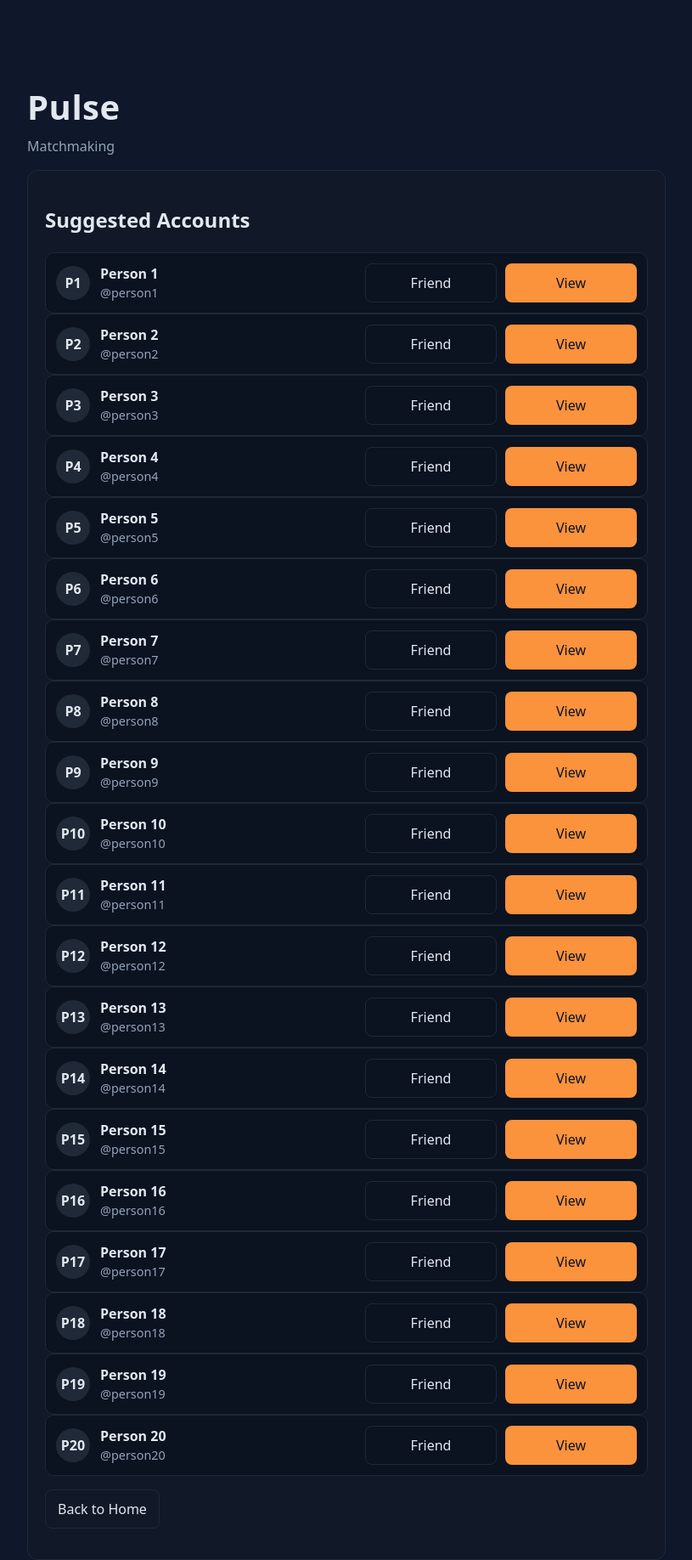
After one commit to spencerboggs/pulse-app, a Flask app: page /matchmaking in a window 1280 px wide. The commit adds this page. Shown: the whole page at 85% size, without its empty margins (232-1047 px from the left). Run offline with Flask 3, Linux system fonts and the light colour scheme.

Commit message:
Created Subpages

```diff
--- a/app.py
+++ b/app.py
@@ -16,6 +16,38 @@ def create_app() -> Flask:
     def home():
         return render_template("home.html")
 
+    @app.route("/profile")
+    def profile():
+        return render_template("profile.html")
+
+    @app.route("/events")
+    def events():
+        return render_template("events.html")
+
+    @app.route("/settings")
+    def settings():
+        return render_template("settings.html")
+
+    @app.route("/weekly-insights")
+    def weekly_insights():
+        return render_template("weekly_insights.html")
+
+    @app.route("/matchmaking")
+    def matchmaking():
+        return render_template("matchmaking.html")
+
+    @app.route("/message")
+    def message():
+        return render_template("message.html")
+
+    @app.route("/blocked-accounts")
+    def blocked_accounts():
+        return render_template("blocked_accounts.html")
+
+    @app.route("/report")
+    def report():
+        return render_template("report.html")
+
     return app
 
 app = create_app()
--- a/static/css/styles.css
+++ b/static/css/styles.css
@@ -52,7 +52,7 @@ a:hover {
 
 .brand .logo {
   font-weight: 700;
-  font-size: 1.5rem;
+  font-size: 2.5rem;
   letter-spacing: 0.5px;
 }
 
@@ -75,10 +75,138 @@ a:hover {
   margin-top: 8px;
 }
 
+/* Compact list rows with chevron */
+.list {
+  margin: 0;
+  padding: 0;
+}
+
+.row-link {
+  display: flex;
+  align-items: center;
+  justify-content: space-between;
+  padding: 12px 8px;
+  border-top: 1px solid var(--border);
+  color: var(--fg);
+  text-decoration: none;
+}
+
+.row-link:first-child {
+  border-top: 0;
+}
+
+.row-link:hover {
+  background: rgba(255, 255, 255, 0.02);
+  text-decoration: none;
+}
+
+.row-label {
+  font-size: 1rem;
+}
+
+.row-chevron::after {
+  content: "›";
+  color: var(--muted);
+  font-size: 1.25rem;
+  line-height: 1;
+  margin-left: 12px;
+}
+
+/* Chip-style toggles */
+.toggle-row {
+  display: grid;
+  grid-template-columns: 1fr 1fr;
+  gap: 12px;
+}
+
+.chip-toggle {
+  display: block;
+}
+
+.chip-toggle input {
+  position: absolute;
+  opacity: 0;
+  pointer-events: none;
+}
+
+.chip {
+  display: inline-flex;
+  align-items: center;
+  justify-content: center;
+  padding: 8px 12px;
+  border: 1px solid var(--border);
+  border-radius: 999px;
+  color: var(--fg);
+  background: transparent;
+  cursor: pointer;
+  user-select: none;
+  width: 100%;
+}
+
+.chip:hover { opacity: 0.95; }
+
+.chip-toggle input:checked + .chip {
+  background: var(--accent);
+  color: var(--accent-contrast);
+  border-color: var(--accent);
+}
+
 .grid-2 {
   display: grid;
   grid-template-columns: 1fr 1fr;
   gap: 12px;
+}
+
+.grid-3 {
+  display: grid;
+  grid-template-columns: repeat(3, 1fr);
+  gap: 12px;
+}
+
+.user-card {
+  display: flex;
+  align-items: center;
+  justify-content: space-between;
+  gap: 12px;
+  padding: 12px;
+  border: 1px solid var(--border);
+  border-radius: 10px;
+  background: #0b1220;
+}
+
+.user-main {
+  display: flex;
+  align-items: center;
+  gap: 12px;
+  min-width: 0;
+}
+
+.avatar {
+  width: 40px;
+  height: 40px;
+  border-radius: 9999px;
+  background: #1f2937;
+  display: flex;
+  align-items: center;
+  justify-content: center;
+  font-weight: 600;
+  color: var(--fg);
+}
+
+.user-meta {
+  display: flex;
+  flex-direction: column;
+}
+
+.user-name { font-weight: 600; }
+.user-handle { color: var(--muted); font-size: 0.9rem; }
+
+.user-actions {
+  display: grid;
+  grid-template-columns: 1fr 1fr;
+  gap: 10px;
+  width: 320px;
+  max-width: 40vw;
 }
 
 label {
@@ -114,6 +242,8 @@ input[type="password"] {
   border-radius: 8px;
   border: 1px solid transparent;
   cursor: pointer;
+  text-decoration: none;
+  transition: transform 160ms ease, box-shadow 160ms ease, opacity 160ms ease;
 }
 
 .btn-primary {
@@ -127,7 +257,16 @@ input[type="password"] {
   border-color: var(--border);
 }
 
-.btn:hover { opacity: 0.95; }
+.btn:hover {
+  opacity: 0.98;
+  text-decoration: none;
+  transform: translateY(-1px);
+  box-shadow: 0 6px 16px rgba(0,0,0,0.25);
+}
+
+/* Row links subtle motion */
+.row-link { transition: background 140ms ease, transform 140ms ease; }
+.row-link:hover { transform: translateX(2px); }
 
 .w-full { width: 100%; }
 
--- /dev/null
+++ b/templates/matchmaking.html
@@ -0,0 +1,283 @@
+<!doctype html>
+<html lang="en">
+<head>
+  <meta charset="utf-8">
+  <meta name="viewport" content="width=device-width, initial-scale=1">
+  <title>Pulse - Matchmaking</title>
+  <link rel="stylesheet" href="{{ url_for('static', filename='css/styles.css') }}">
+</head>
+<body>
+  <main class="container">
+    <header class="brand">
+      <div class="logo">Pulse</div>
+      <p class="subtitle">Matchmaking</p>
+    </header>
+    <section class="card">
+      <h2>Suggested Accounts</h2>
+      <div class="list" style="margin-top: 8px;">
+        <div class="user-card">
+          <div class="user-main">
+            <div class="avatar">P1</div>
+            <div class="user-meta">
+              <span class="user-name">Person 1</span>
+              <span class="user-handle">@person1</span>
+            </div>
+          </div>
+          <div class="user-actions">
+            <a class="btn btn-ghost w-full">Friend</a>
+            <a class="btn btn-primary w-full" href="{{ url_for('profile') }}?user=Person%201">View</a>
+          </div>
+        </div>
+        <div class="user-card">
+          <div class="user-main">
+            <div class="avatar">P2</div>
+            <div class="user-meta">
+              <span class="user-name">Person 2</span>
+              <span class="user-handle">@person2</span>
+            </div>
+          </div>
+          <div class="user-actions">
+            <a class="btn btn-ghost w-full">Friend</a>
+            <a class="btn btn-primary w-full" href="{{ url_for('profile') }}?user=Person%202">View</a>
+          </div>
+        </div>
+        <div class="user-card">
+          <div class="user-main">
+            <div class="avatar">P3</div>
+            <div class="user-meta">
+              <span class="user-name">Person 3</span>
+              <span class="user-handle">@person3</span>
+            </div>
+          </div>
+          <div class="user-actions">
+            <a class="btn btn-ghost w-full">Friend</a>
+            <a class="btn btn-primary w-full" href="{{ url_for('profile') }}?user=Person%203">View</a>
+          </div>
+        </div>
+        <div class="user-card">
+          <div class="user-main">
+            <div class="avatar">P4</div>
+            <div class="user-meta">
+              <span class="user-name">Person 4</span>
+              <span class="user-handle">@person4</span>
+            </div>
+          </div>
+          <div class="user-actions">
+            <a class="btn btn-ghost w-full">Friend</a>
+            <a class="btn btn-primary w-full" href="{{ url_for('profile') }}?user=Person%204">View</a>
+          </div>
+        </div>
+        <div class="user-card">
+          <div class="user-main">
+            <div class="avatar">P5</div>
+            <div class="user-meta">
+              <span class="user-name">Person 5</span>
+              <span class="user-handle">@person5</span>
+            </div>
+          </div>
+          <div class="user-actions">
+            <a class="btn btn-ghost w-full">Friend</a>
+            <a class="btn btn-primary w-full" href="{{ url_for('profile') }}?user=Person%205">View</a>
+          </div>
+        </div>
+        <div class="user-card">
+          <div class="user-main">
+            <div class="avatar">P6</div>
+            <div class="user-meta">
+              <span class="user-name">Person 6</span>
+              <span class="user-handle">@person6</span>
+            </div>
+          </div>
+          <div class="user-actions">
+            <a class="btn btn-ghost w-full">Friend</a>
+            <a class="btn btn-primary w-full" href="{{ url_for('profile') }}?user=Person%206">View</a>
+          </div>
+        </div>
+        <div class="user-card">
+          <div class="user-main">
+            <div class="avatar">P7</div>
+            <div class="user-meta">
+              <span class="user-name">Person 7</span>
+              <span class="user-handle">@person7</span>
+            </div>
+          </div>
+          <div class="user-actions">
+            <a class="btn btn-ghost w-full">Friend</a>
+            <a class="btn btn-primary w-full" href="{{ url_for('profile') }}?user=Person%207">View</a>
+          </div>
+        </div>
+        <div class="user-card">
+          <div class="user-main">
+            <div class="avatar">P8</div>
+            <div class="user-meta">
+              <span class="user-name">Person 8</span>
+              <span class="user-handle">@person8</span>
+            </div>
+          </div>
+          <div class="user-actions">
+            <a class="btn btn-ghost w-full">Friend</a>
+            <a class="btn btn-primary w-full" href="{{ url_for('profile') }}?user=Person%208">View</a>
+          </div>
+        </div>
+        <div class="user-card">
+          <div class="user-main">
+            <div class="avatar">P9</div>
+            <div class="user-meta">
+              <span class="user-name">Person 9</span>
+              <span class="user-handle">@person9</span>
+            </div>
+          </div>
+          <div class="user-actions">
+            <a class="btn btn-ghost w-full">Friend</a>
+            <a class="btn btn-primary w-full" href="{{ url_for('profile') }}?user=Person%209">View</a>
+          </div>
+        </div>
+        <div class="user-card">
+          <div class="user-main">
+            <div class="avatar">P10</div>
+            <div class="user-meta">
+              <span class="user-name">Person 10</span>
+              <span class="user-handle">@person10</span>
+            </div>
+          </div>
+          <div class="user-actions">
+            <a class="btn btn-ghost w-full">Friend</a>
+            <a class="btn btn-primary w-full" href="{{ url_for('profile') }}?user=Person%2010">View</a>
+          </div>
+        </div>
+        <div class="user-card">
+          <div class="user-main">
+            <div class="avatar">P11</div>
+            <div class="user-meta">
+              <span class="user-name">Person 11</span>
+              <span class="user-handle">@person11</span>
+            </div>
+          </div>
+          <div class="user-actions">
+            <a class="btn btn-ghost w-full">Friend</a>
+            <a class="btn btn-primary w-full" href="{{ url_for('profile') }}?user=Person%2011">View</a>
+          </div>
+        </div>
+        <div class="user-card">
+          <div class="user-main">
+            <div class="avatar">P12</div>
+            <div class="user-meta">
+              <span class="user-name">Person 12</span>
+              <span class="user-handle">@person12</span>
+            </div>
+          </div>
+          <div class="user-actions">
+            <a class="btn btn-ghost w-full">Friend</a>
+            <a class="btn btn-primary w-full" href="{{ url_for('profile') }}?user=Person%2012">View</a>
+          </div>
+        </div>
+        <div class="user-card">
+          <div class="user-main">
+            <div class="avatar">P13</div>
+            <div class="user-meta">
+              <span class="user-name">Person 13</span>
+              <span class="user-handle">@person13</span>
+            </div>
+          </div>
+          <div class="user-actions">
+            <a class="btn btn-ghost w-full">Friend</a>
+            <a class="btn btn-primary w-full" href="{{ url_for('profile') }}?user=Person%2013">View</a>
+          </div>
+        </div>
+        <div class="user-card">
+          <div class="user-main">
+            <div class="avatar">P14</div>
+            <div class="user-meta">
+              <span class="user-name">Person 14</span>
+              <span class="user-handle">@person14</span>
+            </div>
+          </div>
+          <div class="user-actions">
+            <a class="btn btn-ghost w-full">Friend</a>
+            <a class="btn btn-primary w-full" href="{{ url_for('profile') }}?user=Person%2014">View</a>
+          </div>
+        </div>
+        <div class="user-card">
+          <div class="user-main">
+            <div class="avatar">P15</div>
+            <div class="user-meta">
+              <span class="user-name">Person 15</span>
+              <span class="user-handle">@person15</span>
+            </div>
+          </div>
+          <div class="user-actions">
+            <a class="btn btn-ghost w-full">Friend</a>
+            <a class="btn btn-primary w-full" href="{{ url_for('profile') }}?user=Person%2015">View</a>
+          </div>
+        </div>
+        <div class="user-card">
+          <div class="user-main">
+            <div class="avatar">P16</div>
+            <div class="user-meta">
+              <span class="user-name">Person 16</span>
+              <span class="user-handle">@person16</span>
+            </div>
+          </div>
+          <div class="user-actions">
+            <a class="btn btn-ghost w-full">Friend</a>
+            <a class="btn btn-primary w-full" href="{{ url_for('profile') }}?user=Person%2016">View</a>
+          </div>
+        </div>
+        <div class="user-card">
+          <div class="user-main">
+            <div class="avatar">P17</div>
+            <div class="user-meta">
+              <span class="user-name">Person 17</span>
+              <span class="user-handle">@person17</span>
+            </div>
+          </div>
+          <div class="user-actions">
+            <a class="btn btn-ghost w-full">Friend</a>
+            <a class="btn btn-primary w-full" href="{{ url_for('profile') }}?user=Person%2017">View</a>
+          </div>
+        </div>
+        <div class="user-card">
+          <div class="user-main">
+            <div class="avatar">P18</div>
+            <div class="user-meta">
+              <span class="user-name">Person 18</span>
+              <span class="user-handle">@person18</span>
+            </div>
+          </div>
+          <div class="user-actions">
+            <a class="btn btn-ghost w-full">Friend</a>
+            <a class="btn btn-primary w-full" href="{{ url_for('profile') }}?user=Person%2018">View</a>
+          </div>
+        </div>
+        <div class="user-card">
+          <div class="user-main">
+            <div class="avatar">P19</div>
+            <div class="user-meta">
+              <span class="user-name">Person 19</span>
+              <span class="user-handle">@person19</span>
+            </div>
+          </div>
+          <div class="user-actions">
+            <a class="btn btn-ghost w-full">Friend</a>
+            <a class="btn btn-primary w-full" href="{{ url_for('profile') }}?user=Person%2019">View</a>
+          </div>
+        </div>
+        <div class="user-card">
+          <div class="user-main">
+            <div class="avatar">P20</div>
+            <div class="user-meta">
+              <span class="user-name">Person 20</span>
+              <span class="user-handle">@person20</span>
+            </div>
+          </div>
+          <div class="user-actions">
+            <a class="btn btn-ghost w-full">Friend</a>
+            <a class="btn btn-primary w-full" href="{{ url_for('profile') }}?user=Person%2020">View</a>
+          </div>
+        </div>
+      </div>
+      <p style="margin-top: 16px;"><a class="btn btn-ghost" href="{{ url_for('home') }}">Back to Home</a></p>
+    </section>
+  </main>
+</body>
+</html>
```
Also changed, not shown: templates/blocked_accounts.html (added, +23 -0 lines), templates/events.html (added, +22 -0 lines), templates/home.html (+10 -4 lines), templates/message.html (added, +22 -0 lines), templates/profile.html (added, +34 -0 lines), templates/report.html (added, +22 -0 lines), templates/settings.html (added, +51 -0 lines), templates/weekly_insights.html (added, +22 -0 lines).
